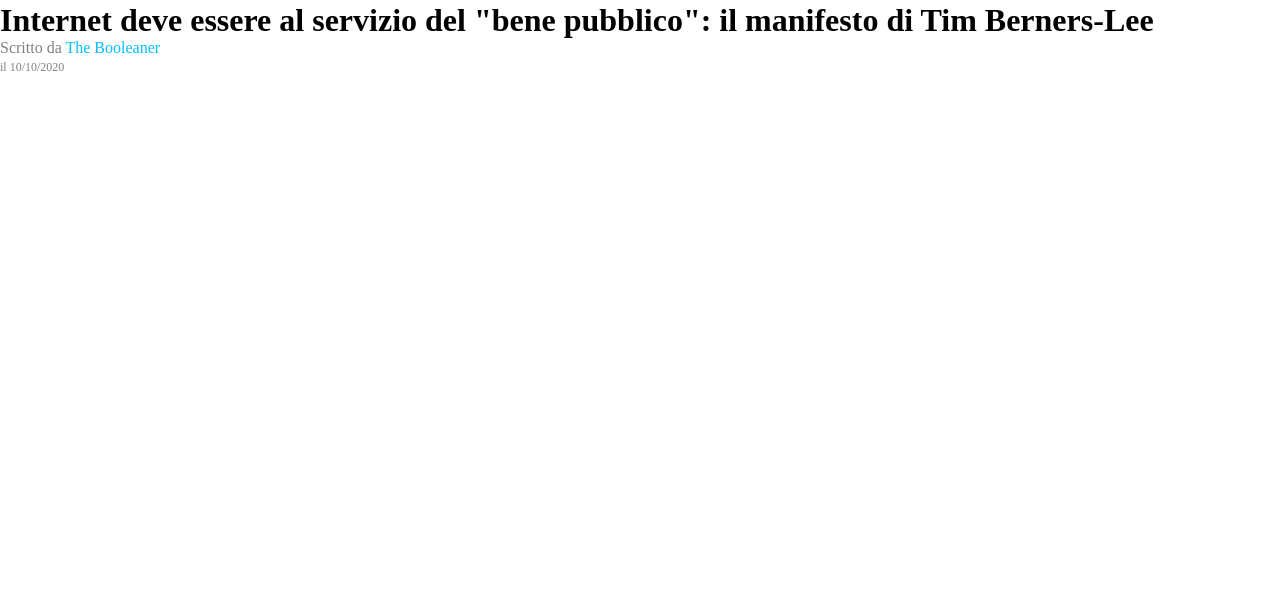
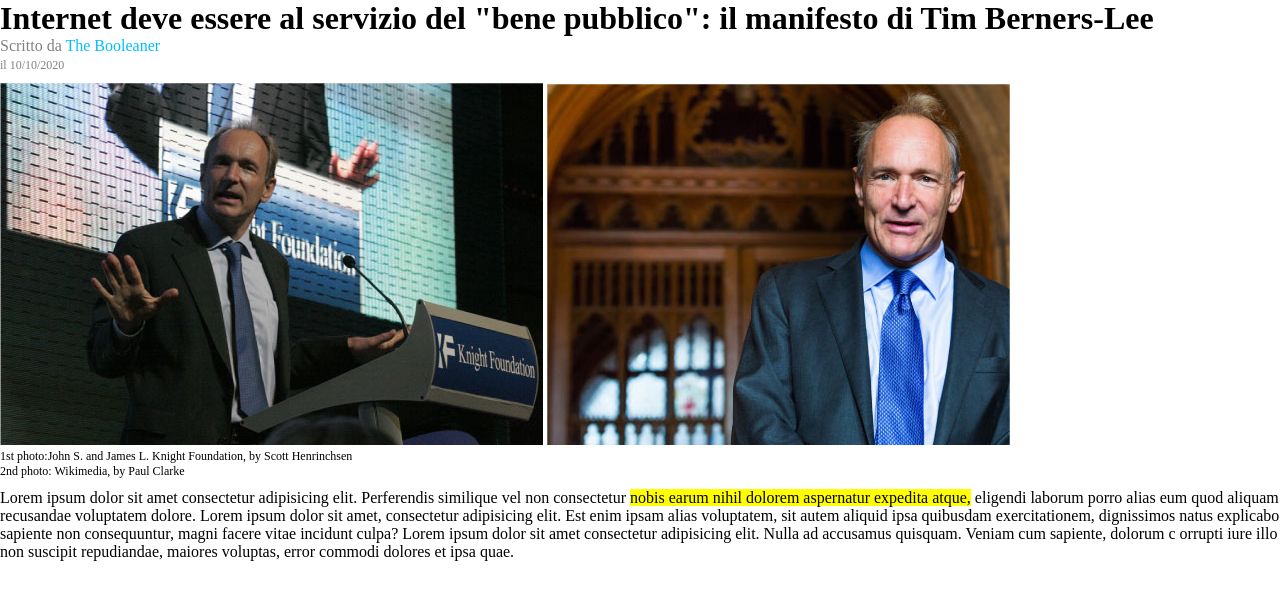
Before and after one commit to DanieleKun/html-css-booleaner, a plain HTML site: page index.html in a window 1280 px wide. Shown: the part 60-660 px from the top of the page. Drawn offline with Linux system fonts and the light colour scheme.

Commit message:
main incomplete

```diff
--- a/css/style.css
+++ b/css/style.css
@@ -1,6 +1,6 @@
 * {
+    margin: 0;
     padding: 0;
-    margin: 0;
 }
 
 header {
@@ -29,3 +29,23 @@ header {
 #data {
     font-size: 12px;
 }
+
+main {
+    margin-top: 10px;
+}
+
+.foto {
+    display: inline-block;
+}
+
+.description {
+    font-size: 12px;
+}
+
+.article {
+    margin-top: 10px;
+}
+
+.color {
+    background-color: yellow;
+}
--- a/index.html
+++ b/index.html
@@ -10,15 +10,27 @@
 <body>
     <header>
         <section class="logo"> <img src="img/logo.svg" alt=""></section>
+    </header>
+
+    <div>
         <h1>Internet deve essere al servizio del "bene pubblico": il manifesto di Tim Berners-Lee</h1>
 
         <div class="section">
             <p>Scritto da <span id="boolean">The Booleaner</span></p>
             <span id="data">il 10/10/2020</span>
         </div>
-    </header>
+    </div>
 
     <main>
+        <div class="foto"><img src="img/tim-1.jpg" alt=""></div>
+        <div class="foto"><img src="img/tim-2.jpg" alt=""></div>
+        <p class="description">1st photo:John S. and James L. Knight Foundation, by Scott Henrinchsen</p>
+        <p class="description">2nd photo: Wikimedia, by Paul Clarke</p>
+
+        <div class="article">
+            <p>Lorem ipsum dolor sit amet consectetur adipisicing elit. Perferendis similique vel non consectetur <span class="color">nobis earum nihil dolorem aspernatur expedita atque,</span> eligendi laborum porro alias eum quod aliquam recusandae voluptatem dolore. Lorem ipsum dolor sit amet, consectetur adipisicing elit. Est enim ipsam alias voluptatem, sit autem aliquid ipsa quibusdam exercitationem, dignissimos natus explicabo sapiente non consequuntur, magni facere vitae incidunt culpa? Lorem ipsum dolor sit amet consectetur adipisicing elit. Nulla ad accusamus quisquam. Veniam cum sapiente, dolorum c orrupti iure illo non suscipit repudiandae, maiores voluptas, error commodi dolores et ipsa quae.</p>
+        </div>
+
 
     </main>
 
```
